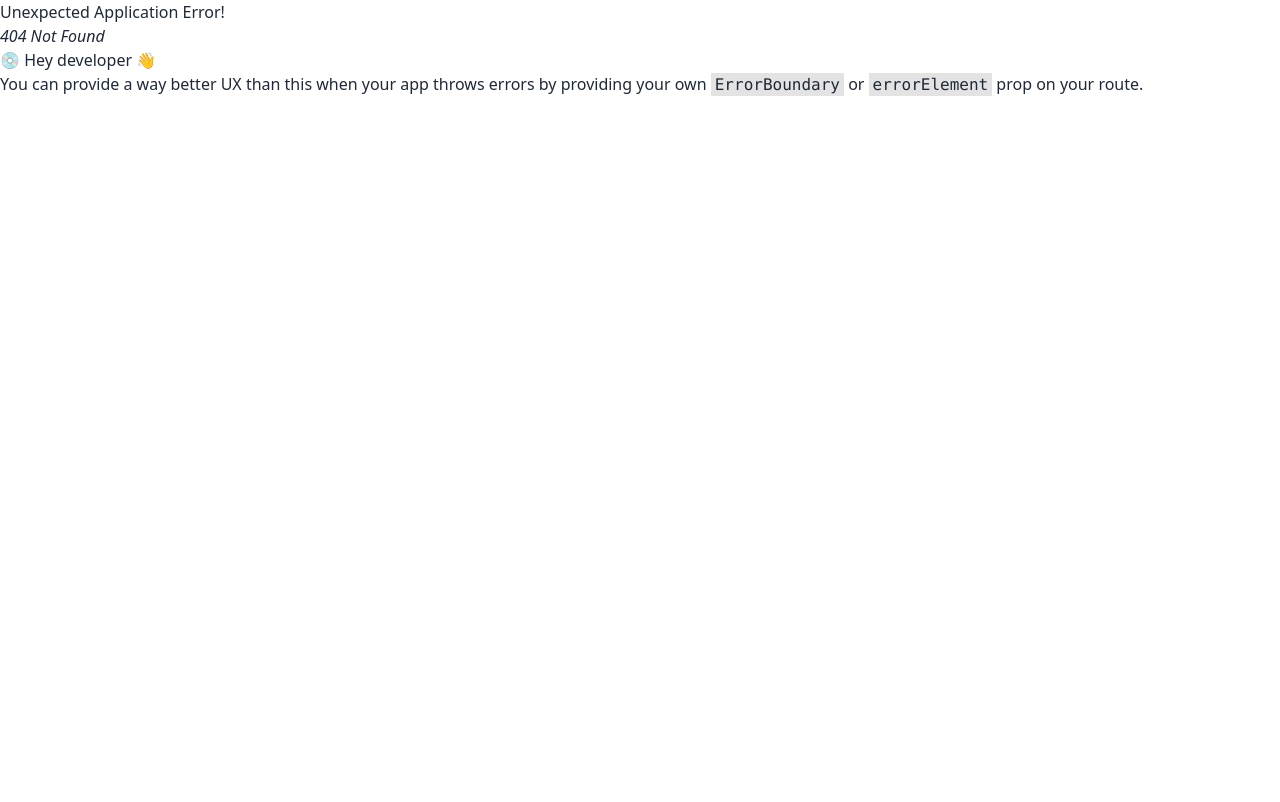
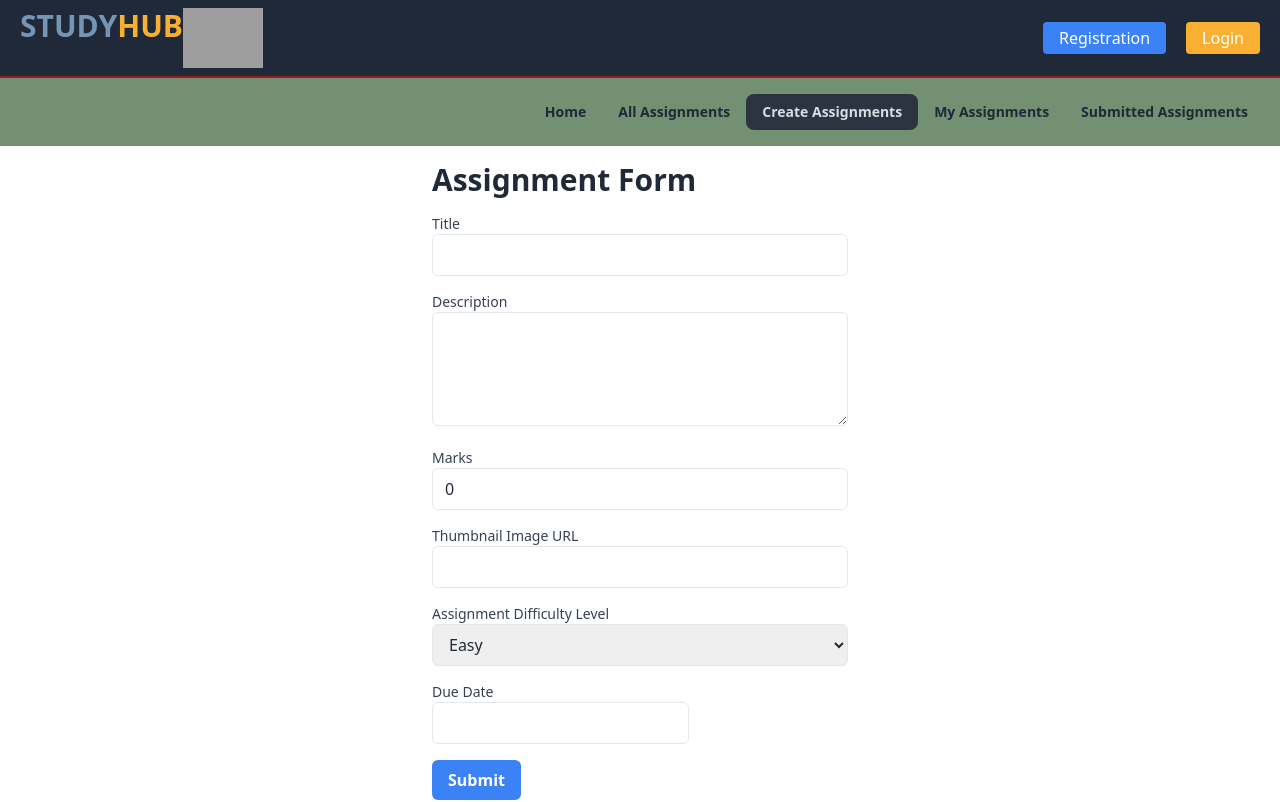
Before and after one commit to MahbuburRahman013/assignment-eleven-client, a React (Vite) app: page /create-assignment in a window 1280 px wide. Before the commit this address had no page. Shown: the top 802 px of the page. Built offline with nearby package versions, Linux system fonts and the light colour scheme; grey boxes are pictures that could not be loaded.

Commit message:
added create assignment page

```diff
--- a/package.json
+++ b/package.json
@@ -13,6 +13,7 @@
     "localforage": "^1.10.0",
     "match-sorter": "^6.3.1",
     "react": "^18.2.0",
+    "react-datepicker": "^4.21.0",
     "react-dom": "^18.2.0",
     "react-router-dom": "^6.18.0",
     "sort-by": "^1.2.0"
--- a/src/Routers/MainRouter.jsx
+++ b/src/Routers/MainRouter.jsx
@@ -1,4 +1,5 @@
 import {createBrowserRouter} from 'react-router-dom'
+import CreateAssignment from '../components/CreateAssignment';
 import Home from '../components/Home';
 import Login from '../components/Login';
 import Registration from '../components/Registration';
@@ -21,6 +22,10 @@ const router = createBrowserRouter([
         {
           path:'/login',
           element:<Login></Login>
+        },
+        {
+          path:'/create-assignment',
+          element:<CreateAssignment></CreateAssignment>
         }
       ]
     },
--- /dev/null
+++ b/src/components/CreateAssignment.jsx
@@ -0,0 +1,118 @@
+import { useState } from "react";
+import DatePicker from 'react-datepicker';
+import 'react-datepicker/dist/react-datepicker.css';
+
+const CreateAssignment = () => {
+    const [title, setTitle] = useState('');
+    const [description, setDescription] = useState('');
+    const [marks, setMarks] = useState(0);
+    const [thumbnailURL, setThumbnailURL] = useState('');
+    const [difficulty, setDifficulty] = useState('easy');
+    const [dueDate, setDueDate] = useState(null);
+
+    const handleFormSubmit = (e) => {
+        e.preventDefault();
+
+
+    };
+
+    return (
+        <div className="max-w-md mx-auto p-4">
+            <h2 className="text-3xl font-semibold mb-4">Assignment Form</h2>
+            <form onSubmit={handleFormSubmit}>
+                <div className="mb-4">
+                    <label htmlFor="title" className="block text-sm font-medium text-gray-700">
+                        Title
+                    </label>
+                    <input
+                        type="text"
+                        id="title"
+                        className="w-full px-3 py-2 border rounded-md focus:outline-none focus:ring focus:border-blue-300"
+                        value={title}
+                        onChange={(e) => setTitle(e.target.value)}
+                    />
+                </div>
+
+                <div className="mb-4">
+                    <label htmlFor="description" className="block text-sm font-medium text-gray-700">
+                        Description
+                    </label>
+                    <textarea
+                        id="description"
+                        className="w-full px-3 py-2 border rounded-md focus:outline-none focus:ring focus:border-blue-300"
+                        rows="4"
+                        value={description}
+                        onChange={(e) => setDescription(e.target.value)}
+                    />
+                </div>
+
+                <div className="mb-4">
+                    <label htmlFor="marks" className="block text-sm font-medium text-gray-700">
+                        Marks
+                    </label>
+                    <input
+                        type="number"
+                        id="marks"
+                        className="w-full px-3 py-2 border rounded-md focus:outline-none focus:ring focus:border-blue-300"
+                        value={marks}
+                        onChange={(e) => setMarks(e.target.value)}
+                    />
+                </div>
+
+                <div className="mb-4">
+                    <label htmlFor="thumbnailURL" className="block text-sm font-medium text-gray-700">
+                        Thumbnail Image URL
+                    </label>
+                    <input
+                        type="text"
+                        id="thumbnailURL"
+                        className="w-full px-3 py-2 border rounded-md focus:outline-none focus:ring focus:border-blue-300"
+                        value={thumbnailURL}
+                        onChange={(e) => setThumbnailURL(e.target.value)}
+                    />
+                </div>
+
+                <div className="mb-4">
+                    <label htmlFor="difficulty" className="block text-sm font-medium text-gray-700">
+                        Assignment Difficulty Level
+                    </label>
+                    <select
+                        id="difficulty"
+                        className="w-full px-3 py-2 border rounded-md focus:outline-none focus:ring focus:border-blue-300"
+                        value={difficulty}
+                        onChange={(e) => setDifficulty(e.target.value)}
+                    >
+                        <option value="easy">Easy</option>
+                        <option value="medium">Medium</option>
+                        <option value="hard">Hard</option>
+                    </select>
+                </div>
+
+                <div className="mb-4">
+                    <label htmlFor="dueDate" className="block text-sm font-medium text-gray-700">
+                        Due Date
+                    </label>
+                    <DatePicker
+                        id="dueDate"
+                        className="w-full px-3 py-2 border rounded-md focus:outline-none focus:ring focus:border-blue-300"
+                        selected={dueDate}
+                        onChange={(date) => setDueDate(date)}
+                        dateFormat="dd/MM/yyyy"
+                    />
+                </div>
+
+                <div className="mb-4">
+                    <button
+                        type="submit"
+                        className="bg-blue-500 hover:bg-blue-700 text-white font-semibold py-2 px-4 rounded-md"
+                    >
+                        Submit
+                    </button>
+                </div>
+            </form>
+        </div>
+    );
+};
+
+
+export default CreateAssignment;
```
Also changed, not shown: 1 other file (tests, documents, lock files or other folders).
